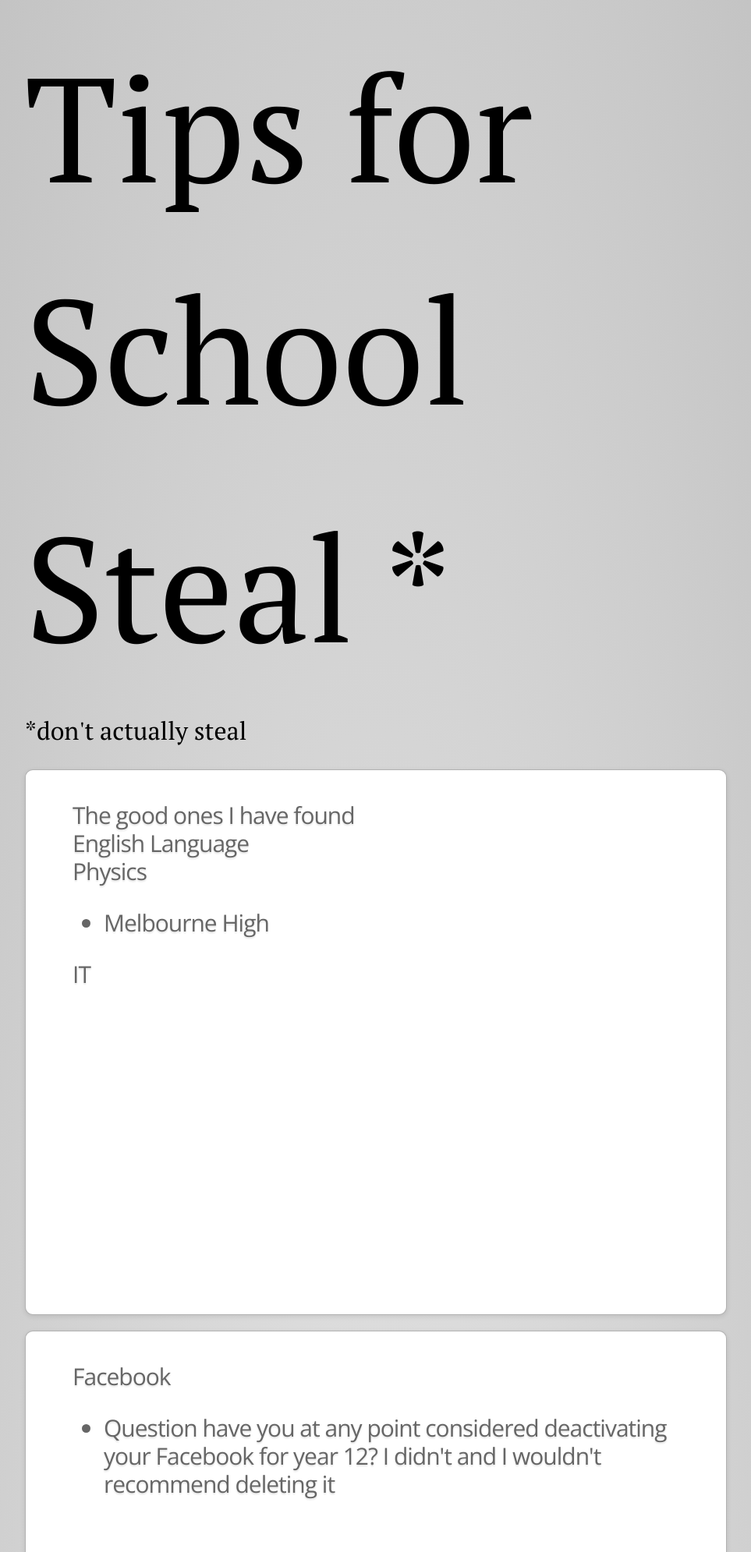
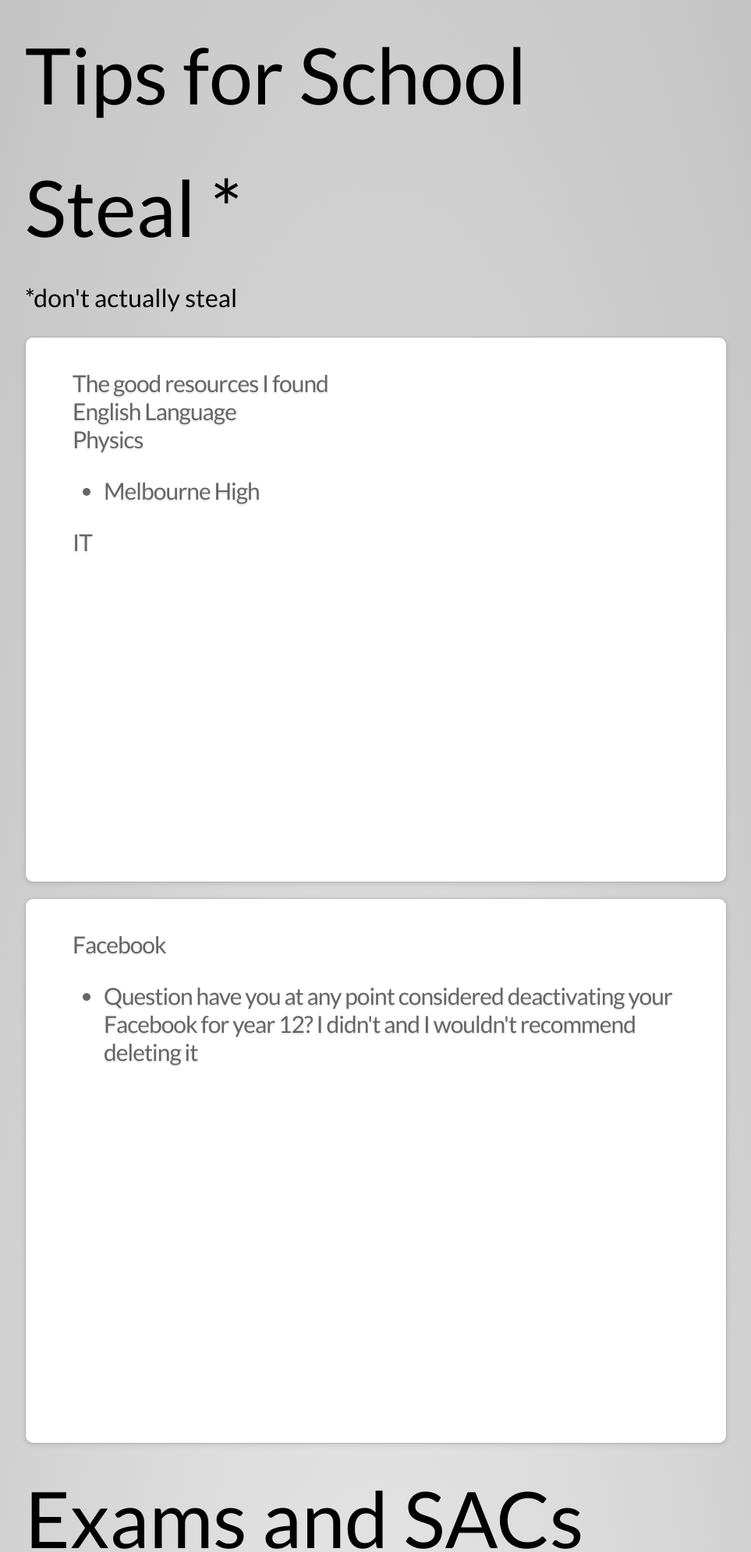
Before and after one commit to jamesmstone/present, a PHP site: page /Finlay/index.html in a window 1280 px wide. Shown: the top 1991 px of the page at 78% size, without its empty margins (158-1121 px from the left). Run offline with PHP 8.4, Linux system fonts and the light colour scheme.

Commit message:
Change Fonts to Lato
Signed-off-by: James Stone <jamesmstone@hotmail.com>

```diff
--- a/Finlay/css/impress-demo.css
+++ b/Finlay/css/impress-demo.css
@@ -80,7 +80,7 @@ table {
     want to leave anybody behind.
 */
 body {
-    font-family: 'PT Sans', sans-serif;
+    font-family: 'Lato', sans-serif;
     min-height: 740px;
 
     background: rgb(215, 215, 215);
@@ -173,7 +173,7 @@ a:focus {
     -o-box-sizing:      border-box;
     box-sizing:         border-box;
 
-    font-family: 'PT Serif', georgia, serif;
+    font-family: 'Lato', arial, sans-serif;
     font-size: 48px;
     line-height: 1.5;
 }
@@ -219,7 +219,7 @@ a:focus {
     color: rgb(102, 102, 102);
     text-shadow: 0 2px 2px rgba(0, 0, 0, .1);
 
-    font-family: 'Open Sans', Arial, sans-serif;
+    font-family: 'Lato', Arial, sans-serif;
     font-size: 30px;
     line-height: 36px;
     letter-spacing: -1px;
@@ -248,11 +248,11 @@ a:focus {
     3D positioning along Z axis.
 */
 
- .title, #title {
+ .title {
     padding: 0;
 }
 
-.title .try, #title .try {
+.title .try{
     font-size: 64px;
     position: absolute;
     top: -0.5em;
@@ -265,8 +265,8 @@ a:focus {
     transform:         translateZ(20px);
 }
 
-.title h1, #title h1 {
-    font-size: 190px;
+.title h1 {
+    font-size: 100px;
 
     -webkit-transform: translateZ(50px);
     -moz-transform:    translateZ(50px);
--- a/Finlay/index.html
+++ b/Finlay/index.html
@@ -10,7 +10,7 @@
           content="impress.js is a presentation tool based on the power of CSS3 transforms and transitions in modern browsers and inspired by the idea behind prezi.com."/>
     <meta name="author" content="Bartek Szopka"/>
 
-    <link href="http://fonts.googleapis.com/css?family=Open+Sans:regular,semibold,italic,italicsemibold|PT+Sans:400,700,400italic,700italic|PT+Serif:400,700,400italic,700italic"
+    <link href="http://fonts.googleapis.com/css?family=Lato:400,700,400italic,700italic"
           rel="stylesheet"/>
 
     <link href="css/impress-demo.css" rel="stylesheet"/>
@@ -66,8 +66,8 @@
                 Make then most of them.</p>
         </div>
     </div>
-    <div class="step slide" id="the-good-ones-i-have-found" data-x="0" data-y="0">
-        <h2>The good ones I have found</h2>
+    <div class="step slide" id="the-good-resources" data-x="0" data-y="0">
+        <h2>The good resources I found</h2>
 
         <h3 id="english-language">English Language</h3>
 
@@ -113,7 +113,7 @@
             </li>
         </ul>
     </div>
-    <div class="step title" id="organise" data-x="-1000" data-y="2000"><h1>Organise</h1>
+    <div class="step title" id="organise" data-x="-1000" data-y="2000"><h1>Organisation</h1>
 
         <div class="notes">
             <p>I have left this one to last as I think it is the most important</p>
@@ -130,7 +130,7 @@
 
     </div>
     <div class="step slide" id="google-calendar-tips" data-x="1000" data-y="2000">
-        <h2 id="tips">Tips</h2>
+        <h2 id="tips">Google Calendar Tips</h2>
         <ul>
             <li>Put <strong>everything</strong> in it.
                 <ul>
```
